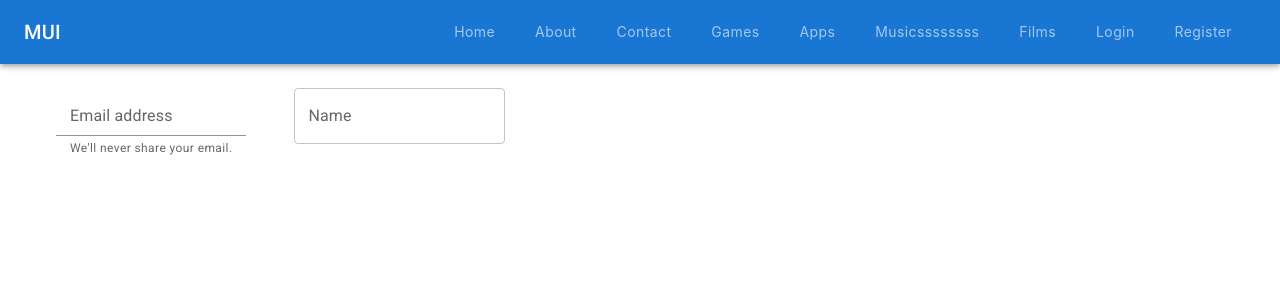
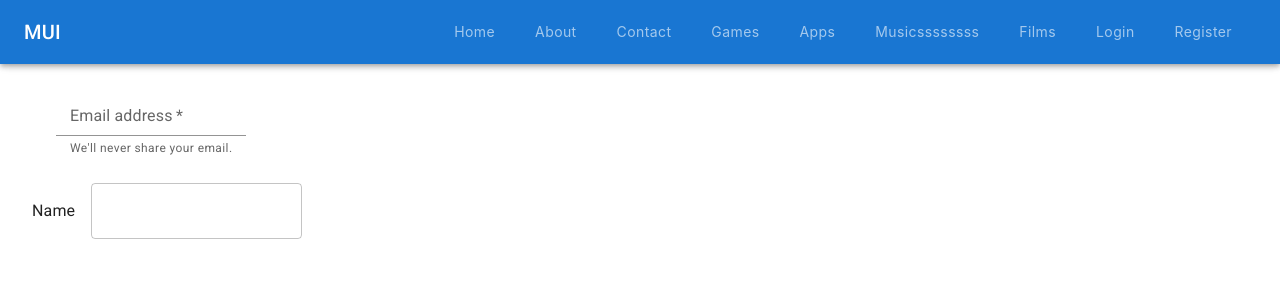
Before and after one commit to BijianWu/react-material-ui-playground, a React (Create React App) app: page /form-demo in a window 1280 px wide. Shown: the top 300 px of the page. Built offline with nearby package versions, Linux system fonts and the light colour scheme.

Commit message:
add vallina form input just like bootstrap

```diff
--- a/src/pages/FormDemo.js
+++ b/src/pages/FormDemo.js
@@ -2,7 +2,7 @@ import * as React from 'react';
 import { styled, createTheme, ThemeProvider } from '@mui/material/styles';
 import { deepPurple } from '@mui/material/colors';
 import Avatar from '@mui/material/Avatar';
-import { Divider, FormControl, FormHelperText, Input, InputLabel, TextField, Typography } from '@mui/material';
+import { Box, Divider, FormControl, FormHelperText, Input, InputLabel, Stack, TextField, Typography } from '@mui/material';
 
 export default function FormDemo() {
 
@@ -10,15 +10,21 @@ export default function FormDemo() {
         <>
 
             <form>
-                <FormControl sx={{m:3}}>
+                <FormControl required sx={{m:3}}>
                     <InputLabel htmlFor="my-input">Email address</InputLabel>
                     <Input  aria-describedby="my-helper-text" />
                     <FormHelperText >We'll never share your email.</FormHelperText>
                 </FormControl>
 
-                <FormControl sx={{m:3}}>
-                    <TextField label="Name" variant="outlined" />
-                </FormControl>
+                {/* // valinna bootstrap input field style */}
+                <Stack  direction="row"
+                    justifyContent="center"
+                    alignItems="center"
+                    spacing={2}>
+                    <Typography>Name</Typography>
+                    <TextField variant="outlined" />
+                </Stack>
+
 
             </form>
         </>
```
